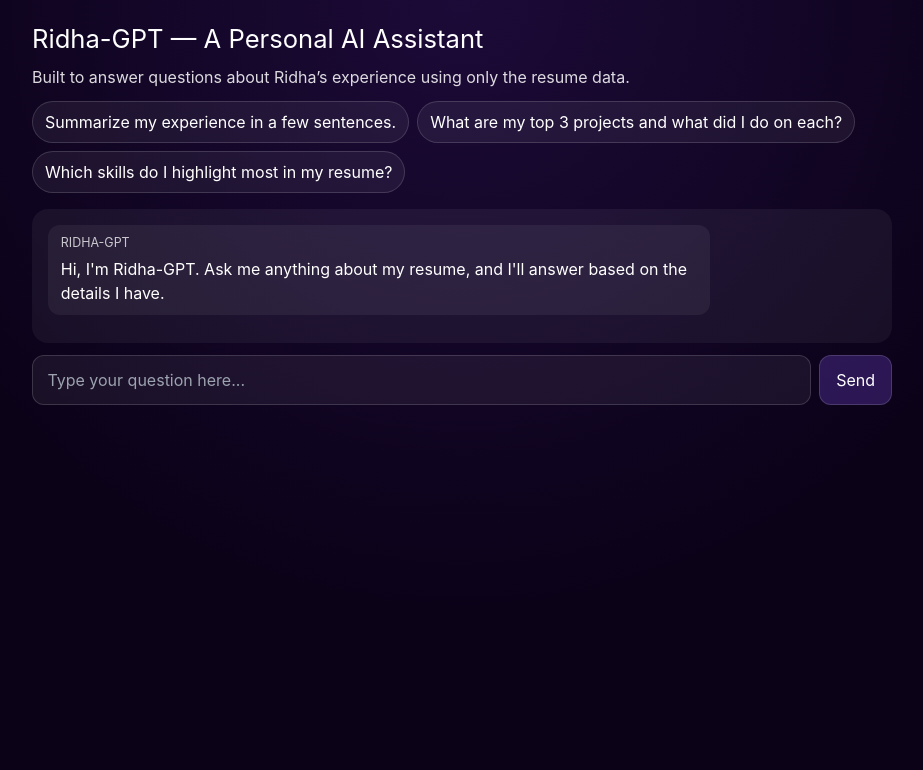
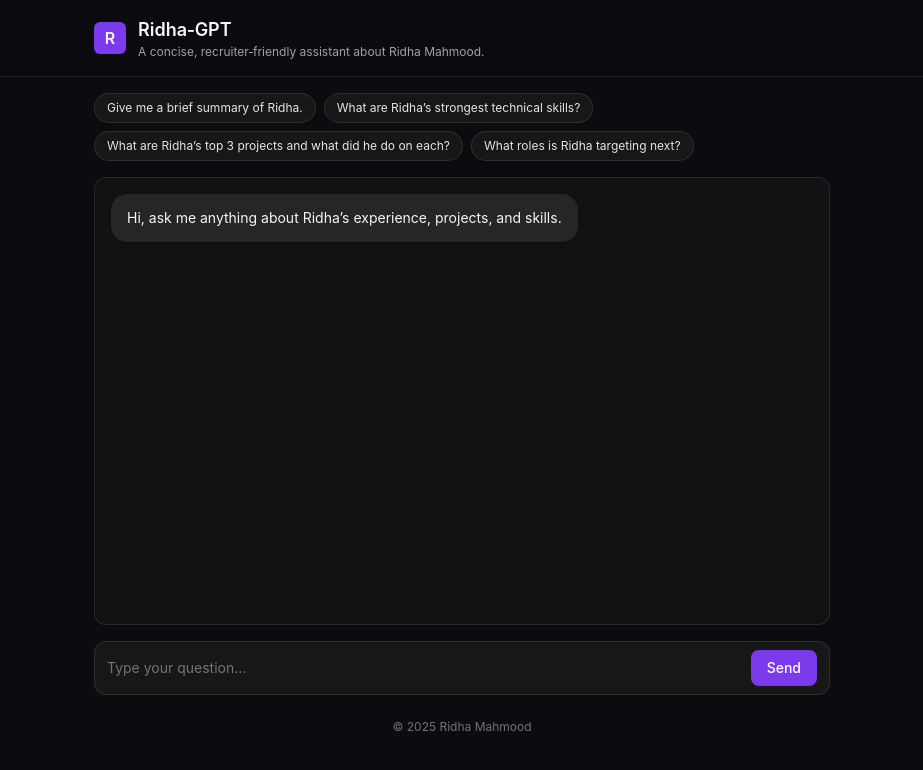
Before and after one commit to rmah6390/ridha-gpt, a React (Vite) app in the folder frontend/: page / in a window 1280 px wide. Shown: the top 770 px of the page, without its empty margins (178-1101 px from the left). Built offline with nearby package versions, Linux system fonts and the light colour scheme.

Commit message:
Update App.jsx

```diff
--- a/frontend/src/App.jsx
+++ b/frontend/src/App.jsx
@@ -1,135 +1,133 @@
-// frontend/src/App.jsx
-import { useState, useRef } from 'react';
-import SuggestedPrompts from './components/SuggestedPrompts.jsx';
+import { useEffect, useRef, useState } from "react";
+
+const SUGGESTIONS = [
+  "Give me a brief summary of Ridha.",
+  "What are Ridha’s strongest technical skills?",
+  "What are Ridha’s top 3 projects and what did he do on each?",
+  "What roles is Ridha targeting next?",
+];
+
+function Bubble({ role, children }) {
+  const isUser = role === "user";
+  return (
+    <div className={`flex ${isUser ? "justify-end" : "justify-start"} mb-3`}>
+      <div
+        className={`max-w-[80%] rounded-2xl px-4 py-3 text-sm leading-6 shadow
+          ${isUser ? "bg-violet-600 text-white" : "bg-neutral-800 text-neutral-100"}`}
+      >
+        {children}
+      </div>
+    </div>
+  );
+}
 
 export default function App() {
   const [messages, setMessages] = useState([
     {
-      role: 'assistant',
+      role: "assistant",
       content:
-        "Hi, I'm Ridha-GPT. Ask me anything about my resume, and I'll answer based on the details I have."
+        "Hi, ask me anything about Ridha’s experience, projects, and skills."
     }
   ]);
-  const [input, setInput] = useState('');
-  const sendingRef = useRef(false);
+  const [input, setInput] = useState("");
+  const [loading, setLoading] = useState(false);
+  const listRef = useRef(null);
 
-  async function send(questionMaybe) {
-    if (sendingRef.current) return; // prevent double-sends
-    const q = (questionMaybe ?? input).trim();
-    if (!q) return;
+  useEffect(() => {
+    listRef.current?.scrollTo({ top: listRef.current.scrollHeight, behavior: "smooth" });
+  }, [messages]);
 
-    sendingRef.current = true;
-    setMessages((m) => [...m, { role: 'user', content: q }]);
-    setInput('');
+  const ask = async (q) => {
+    const question = q ?? input.trim();
+    if (!question) return;
+    setInput("");
+    setMessages((m) => [...m, { role: "user", content: question }]);
+    setLoading(true);
 
     try {
-      const res = await fetch('/.netlify/functions/ask', {
-        method: 'POST',
-        headers: { 'Content-Type': 'application/json' },
-        body: JSON.stringify({ question: q })
+      const res = await fetch("/api/ask", {
+        method: "POST",
+        headers: { "Content-Type": "application/json" },
+        body: JSON.stringify({ question })
       });
-
-      // even on 500, try to parse body for consistency
-      let data = {};
-      try { data = await res.json(); } catch {}
-
-      const answer =
-        data?.answer ??
-        (res.ok
-          ? 'Sorry, something went wrong while I was trying to answer that.'
-          : 'Sorry, the server returned an error trying to answer that.');
-
-      setMessages((m) => [...m, { role: 'assistant', content: answer }]);
-      if (data?._metrics?.server_ms != null) {
-        console.log('server_ms =', data._metrics.server_ms);
+      const data = await res.json();
+      const answer = data.answer || data.error || "Sorry, I couldn’t answer that.";
+      setMessages((m) => [...m, { role: "assistant", content: answer }]);
+    } catch {
+      setMessages((m) => [...m, { role: "assistant", content: "Sorry, something went wrong." }]);
+    } finally {
+      setLoading(false);
     }
-    } catch (e) {
-      console.error(e);
-      setMessages((m) => [
-        ...m,
-        { role: 'assistant', content: 'Sorry, something went wrong while I was trying to answer that.' }
-      ]);
-    } finally {
-      sendingRef.current = false;
-    }
-  }
+  };
 
   return (
-    <div style={{ minHeight: '100vh', display: 'flex', justifyContent: 'center' }}>
-      <div style={{ width: 'min(900px, 95vw)', padding: '1.25rem' }}>
-        <h1 style={{ margin: 0, fontSize: '1.6rem' }}>Ridha-GPT — A Personal AI Assistant</h1>
-        <p style={{ opacity: 0.85, marginTop: '0.4rem' }}>
-          Built to answer questions about Ridha’s experience using only the resume data.
+    <div className="min-h-screen bg-[#0b0b10] text-neutral-100">
+      <header className="sticky top-0 z-10 border-b border-white/10 backdrop-blur bg-[#0b0b10]/80">
+        <div className="mx-auto max-w-3xl px-4 py-4 flex items-center gap-3">
+          <div className="h-8 w-8 rounded-md bg-violet-600 grid place-items-center font-semibold">R</div>
+          <div>
+            <h1 className="text-lg font-semibold">Ridha‑GPT</h1>
+            <p className="text-xs text-neutral-400">
+              A concise, recruiter‑friendly assistant about Ridha Mahmood.
             </p>
-
-        {/* Suggested questions */}
-        <SuggestedPrompts onPick={(p) => send(p)} />
-
-        {/* Chat region */}
-        <div
-          style={{
-            marginTop: '1rem',
-            borderRadius: '16px',
-            padding: '1rem',
-            background: 'rgba(255,255,255,0.05)'
-          }}
-        >
-          {messages.map((m, i) => (
-            <div key={i} style={{ marginBottom: '0.75rem', display: 'flex' }}>
-              <div
-                style={{
-                  maxWidth: '80%',
-                  padding: '0.6rem 0.8rem',
-                  borderRadius: '12px',
-                  background: m.role === 'user' ? 'rgba(140, 84, 255, 0.2)' : 'rgba(255,255,255,0.06)'
-                }}
-              >
-                <div style={{ opacity: 0.75, fontSize: '0.78rem', marginBottom: '0.25rem' }}>
-                  {m.role === 'user' ? 'YOU' : 'RIDHA-GPT'}
-                </div>
-                <div style={{ whiteSpace: 'pre-wrap' }}>{m.content}</div>
           </div>
         </div>
+      </header>
+
+      <main className="mx-auto max-w-3xl px-4">
+        {/* suggestions */}
+        <div className="flex flex-wrap gap-2 py-4">
+          {SUGGESTIONS.map((s) => (
+            <button
+              key={s}
+              onClick={() => ask(s)}
+              className="rounded-full border border-white/10 bg-neutral-900 px-3 py-1.5 text-xs text-neutral-200 hover:border-violet-500 hover:text-violet-200 transition"
+            >
+              {s}
+            </button>
           ))}
         </div>
 
-        {/* Input row */}
-        <div style={{ display: 'flex', gap: '0.5rem', marginTop: '0.75rem' }}>
+        {/* chat */}
+        <div
+          ref={listRef}
+          className="rounded-xl bg-neutral-900/60 border border-white/10 p-4 h-[56vh] overflow-y-auto"
+        >
+          {messages.map((m, i) => (
+            <Bubble key={i} role={m.role}>{m.content}</Bubble>
+          ))}
+          {loading && <Bubble role="assistant">Thinking…</Bubble>}
+        </div>
+
+        {/* input */}
+        <form
+          onSubmit={(e) => {
+            e.preventDefault();
+            ask();
+          }}
+          className="sticky bottom-4 mt-4"
+        >
+          <div className="flex items-center gap-2 rounded-xl border border-white/10 bg-neutral-900 px-3 py-2">
             <input
               value={input}
               onChange={(e) => setInput(e.target.value)}
-            placeholder="Type your question here..."
-            onKeyDown={(e) => {
-              if (e.key === 'Enter' && !e.shiftKey) {
-                e.preventDefault();
-                send();
-              }
-            }}
-            style={{
-              flex: 1,
-              padding: '0.75rem 0.9rem',
-              borderRadius: '12px',
-              border: '1px solid rgba(255,255,255,0.15)',
-              background: 'rgba(255,255,255,0.06)',
-              color: 'inherit'
-            }}
+              placeholder="Type your question…"
+              className="w-full bg-transparent text-sm outline-none placeholder:text-neutral-500"
             />
             <button
-            type="button"
-            onClick={() => send()}
-            style={{
-              padding: '0.75rem 1rem',
-              borderRadius: '12px',
-              border: '1px solid rgba(255,255,255,0.15)',
-              background: 'rgba(140, 84, 255, 0.25)',
-              color: 'inherit',
-              cursor: 'pointer'
-            }}
+              type="submit"
+              disabled={loading}
+              className="rounded-lg bg-violet-600 px-4 py-2 text-sm font-medium text-white hover:bg-violet-500 disabled:opacity-60"
             >
               Send
             </button>
           </div>
-      </div>
+        </form>
+
+        <footer className="py-6 text-center text-xs text-neutral-500">
+          © {new Date().getFullYear()} Ridha Mahmood
+        </footer>
+      </main>
     </div>
   );
 }
```
Lines whose indentation alone changed are shown as unchanged.
